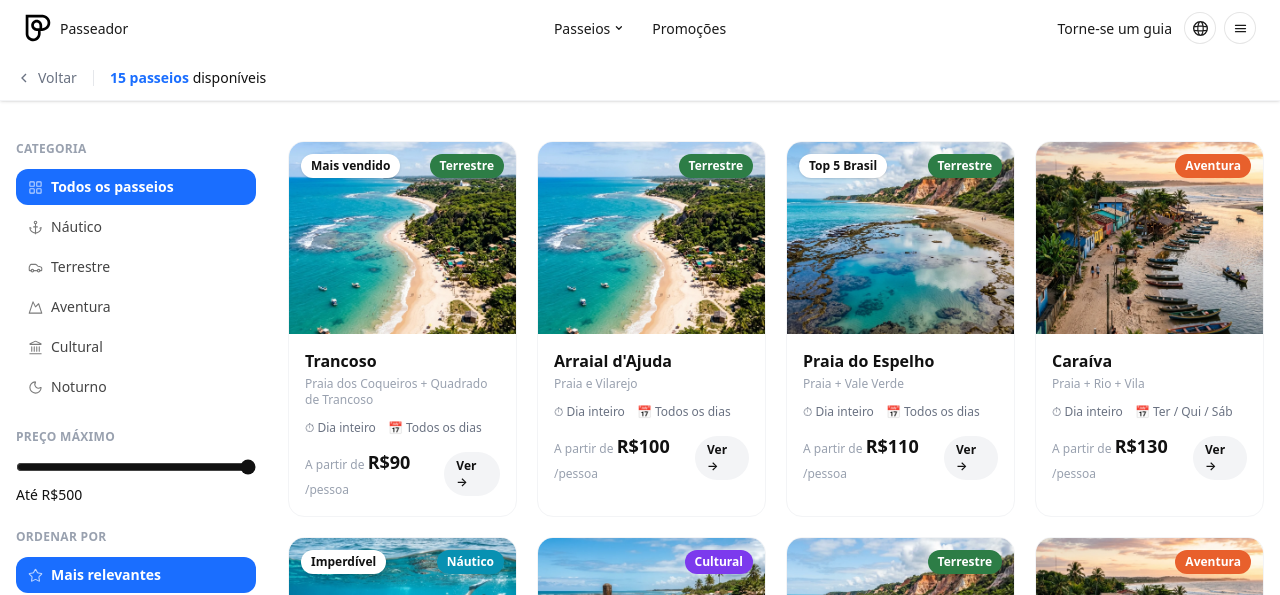
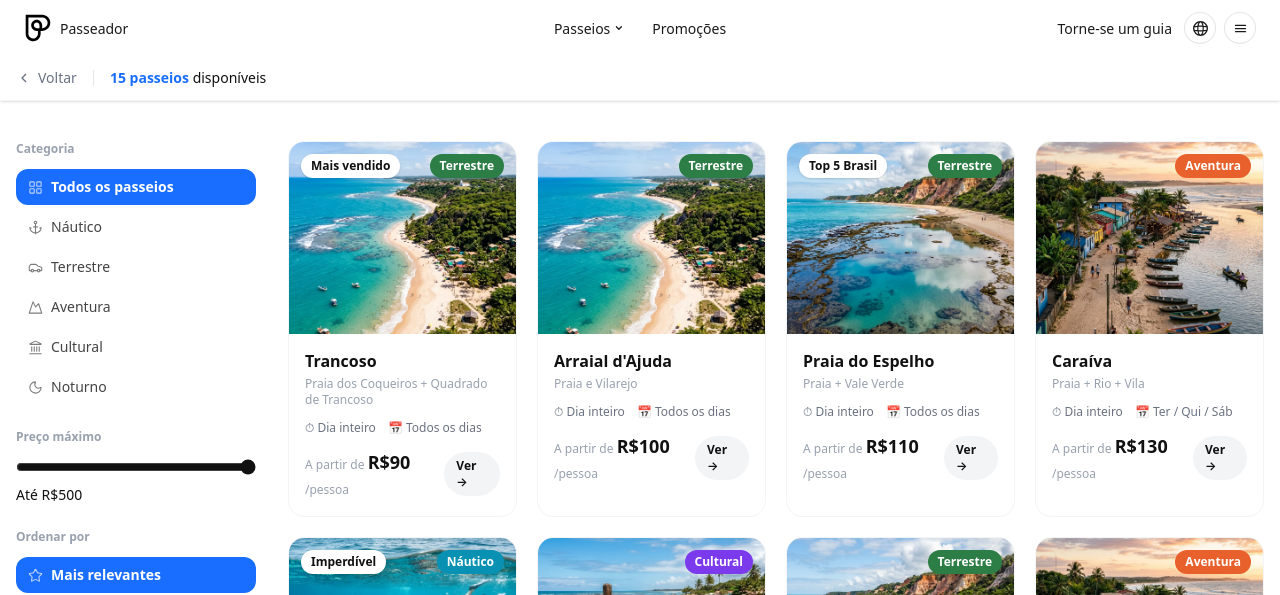
Before and after one commit to Huendelx/Tour-Porto-Seguro, a Next.js app: page /buscar in a window 1280 px wide. Shown: the top 595 px of the page. Built offline with nearby package versions, Linux system fonts and the light colour scheme.

Commit message:
fix: remove uppercase dos labels do search bar e filtros do /buscar

```diff
--- a/src/app/buscar/page.tsx
+++ b/src/app/buscar/page.tsx
@@ -105,7 +105,7 @@ function SearchResults() {
         {/* ── Filtros sidebar desktop ── */}
         <aside className="hidden lg:block w-60 flex-shrink-0">
           <div className="sticky top-32">
-            <p className="text-xs font-semibold text-gray-400 uppercase tracking-wide mb-3">Categoria</p>
+            <p className="text-xs font-semibold text-gray-400 mb-3">Categoria</p>
             <div className="space-y-1 mb-6">
               <FilterBtn active={catFilter === "todos"} onClick={() => setCatFilter("todos")} icon={<LayoutGrid size={15} strokeWidth={1.75} />}>
                 Todos os passeios
@@ -117,7 +117,7 @@ function SearchResults() {
               ))}
             </div>
 
-            <p className="text-xs font-semibold text-gray-400 uppercase tracking-wide mb-3">Preço máximo</p>
+            <p className="text-xs font-semibold text-gray-400 mb-3">Preço máximo</p>
             <div className="mb-6">
               <input
                 type="range" min={50} max={500} step={10} value={maxPrice}
@@ -127,7 +127,7 @@ function SearchResults() {
               <p className="text-sm text-[#111] mt-1 font-medium">Até R${maxPrice}</p>
             </div>
 
-            <p className="text-xs font-semibold text-gray-400 uppercase tracking-wide mb-3">Ordenar por</p>
+            <p className="text-xs font-semibold text-gray-400 mb-3">Ordenar por</p>
             <div className="space-y-1">
               <FilterBtn active={sortBy === "relevance"} onClick={() => setSortBy("relevance")} icon={<Star size={15} strokeWidth={1.75} />}>Mais relevantes</FilterBtn>
               <FilterBtn active={sortBy === "price_asc"} onClick={() => setSortBy("price_asc")} icon={<ArrowDownNarrowWide size={15} strokeWidth={1.75} />}>Menor preço</FilterBtn>
--- a/src/components/TourSearchBar.tsx
+++ b/src/components/TourSearchBar.tsx
@@ -326,7 +326,7 @@ function DesktopSearch({ destino, setDestino, date, setDate, adults, setAdults,
               onMouseEnter={(e) => { if (active !== f.id) e.currentTarget.style.background = "#f7f7f7"; }}
               onMouseLeave={(e) => { if (active !== f.id) e.currentTarget.style.background = "transparent"; }}
             >
-              <div style={{ fontSize: 11, fontWeight: 700, color: "#111", letterSpacing: "0.02em", textTransform: "uppercase" }}>
+              <div style={{ fontSize: 11, fontWeight: 700, color: "#111", letterSpacing: "0.01em" }}>
                 {f.label}
               </div>
               <div style={{ display: "flex", alignItems: "center", gap: 5, marginTop: 2 }}>
```
